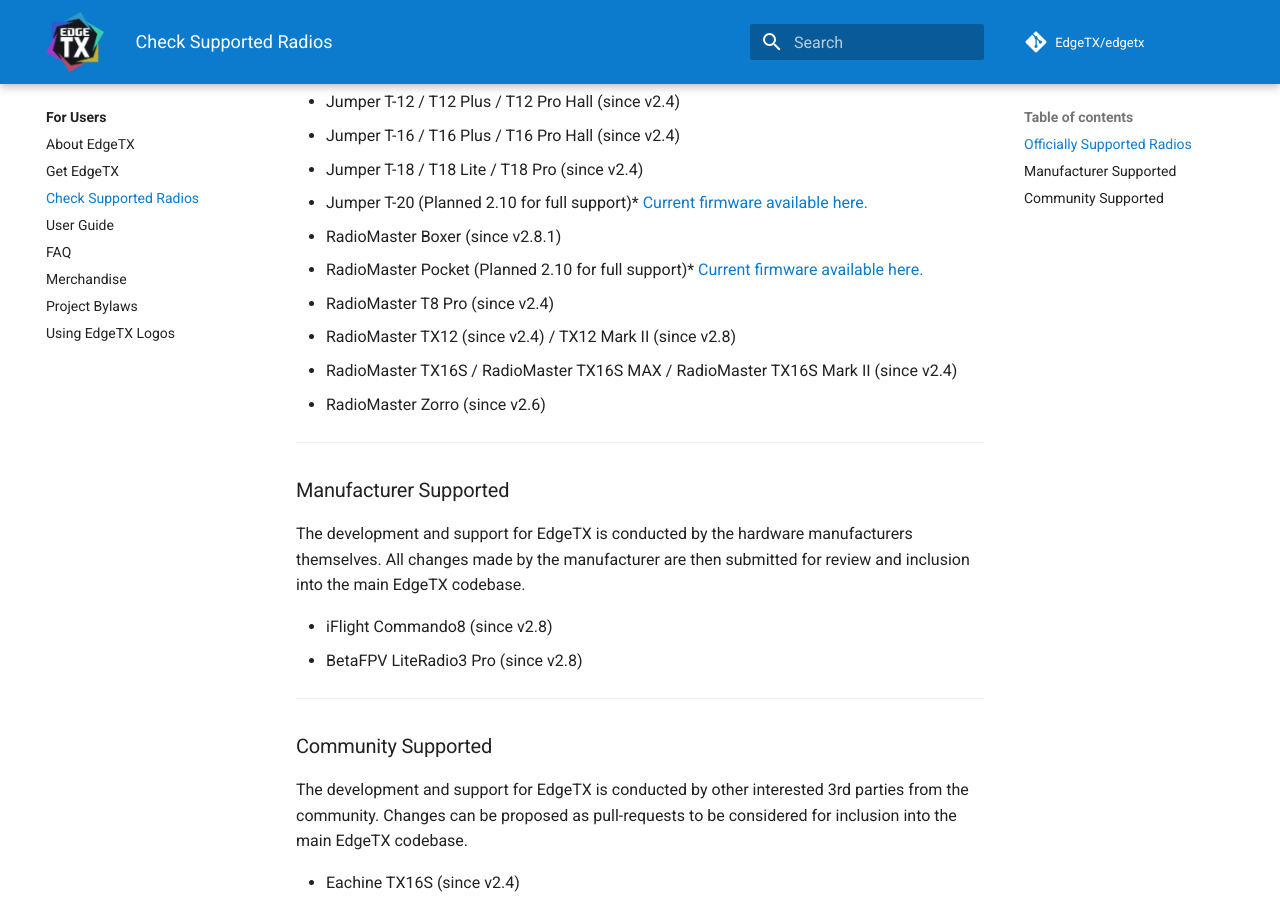
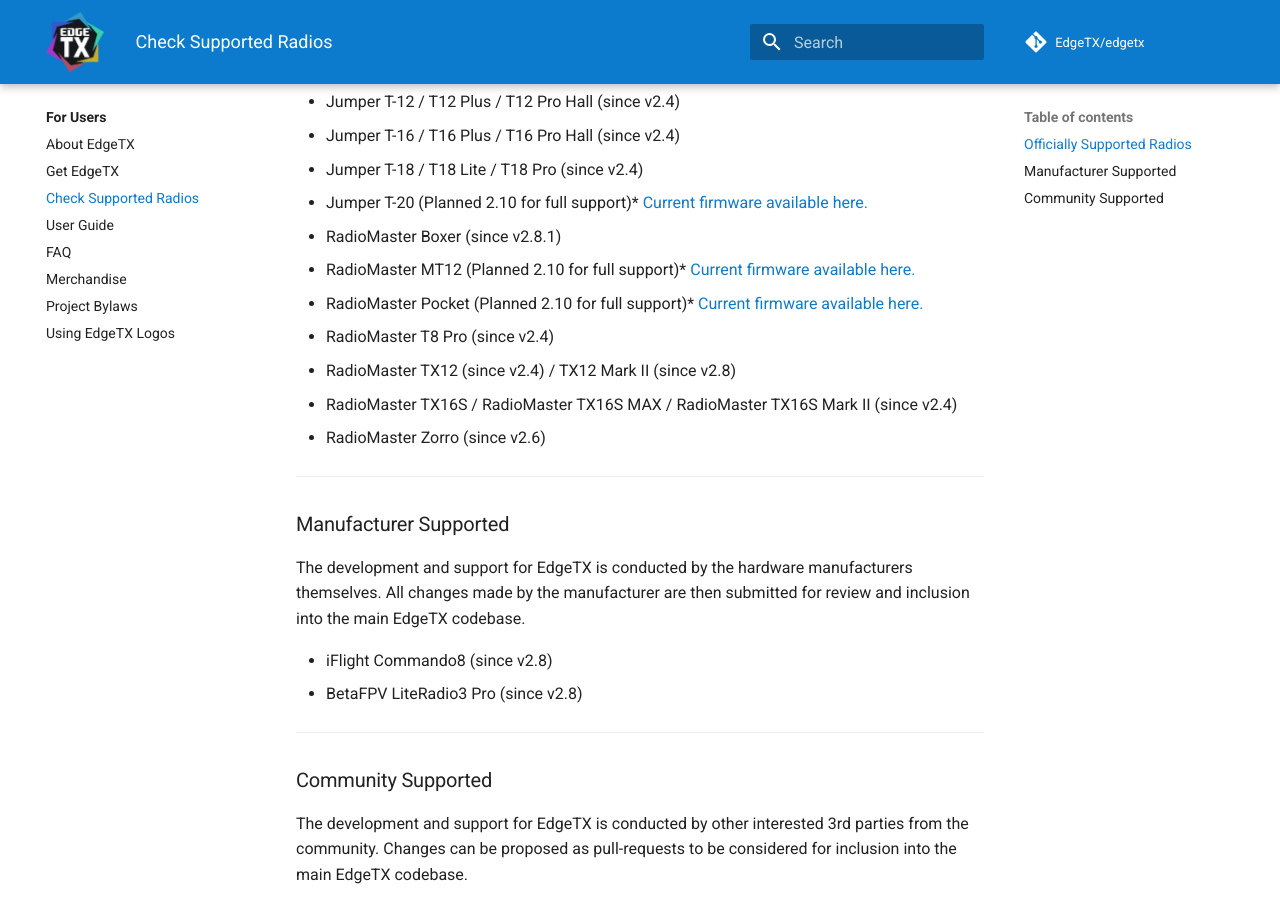
Before and after one commit to EdgeTX/edgetx.github.io, an MkDocs documentation site: the page built from docs/supportedradios.md, in a window 1280 px wide and 900 px high, scrolled down 585 px. Built offline with MkDocs 1.6.1 and Material for MkDocs 9.7.7, drawn with Linux system fonts in a browser that asks for light colours; comment, search, counter and statistics services are not loaded.

Commit message:
chore: Add MT12 to supported radios, stock fw

```diff
--- a/docs/supportedradios.md
+++ b/docs/supportedradios.md
@@ -15,6 +15,7 @@
 * Jumper T-18 / T18 Lite / T18 Pro (since v2.4)
 * Jumper T-20 (Planned 2.10 for full support)* [Current firmware available here.](https://github.com/EdgeTX/edgetx.github.io/blob/master/downloads/T20-PROD-09-07-23.bin?raw=true)
 * RadioMaster Boxer (since v2.8.1)
+* RadioMaster MT12 (Planned 2.10 for full support)* [Current firmware available here.](https://github.com/EdgeTX/edgetx.github.io/blob/master/downloads/MT12-PROD-28-10.bin?raw=true)
 * RadioMaster Pocket (Planned 2.10 for full support)* [Current firmware available here.](https://github.com/EdgeTX/edgetx.github.io/blob/master/downloads/POCKET-PROD-01-09-23.bin?raw=true)
 * RadioMaster T8 Pro (since v2.4)
 * RadioMaster TX12 (since v2.4) / TX12 Mark II (since v2.8)
```
Also changed, not shown: 1 other file.
